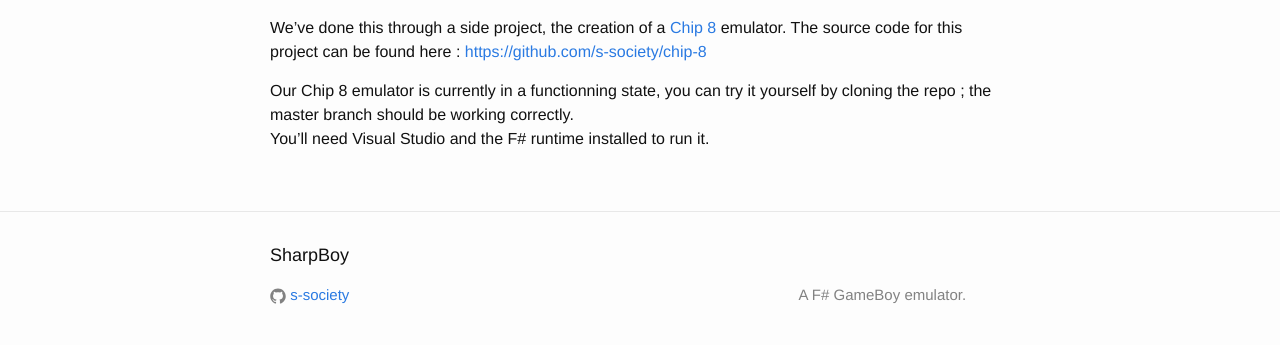
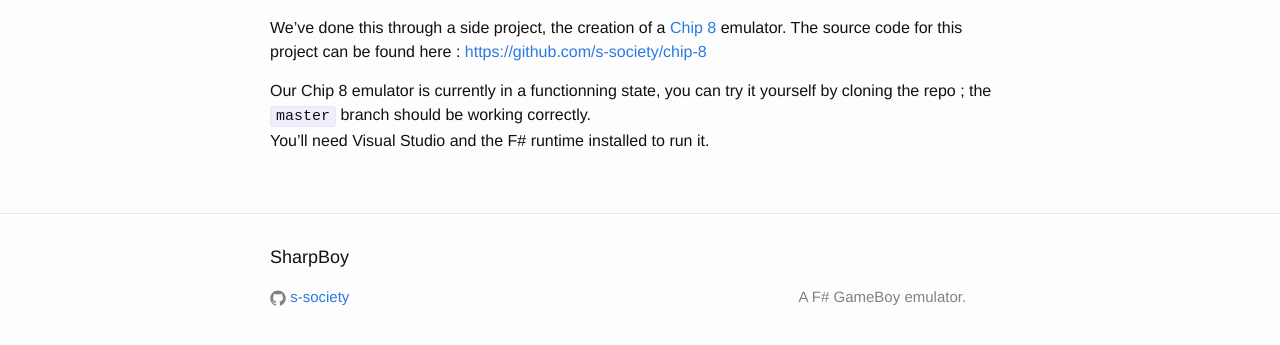
Before and after one commit to s-society/sharpboy, a Jekyll site: the page built from _posts/2016-11-05-update-on-whats-happening-right-now.md, in a window 1280 px wide. Shown: the part 223-568 px from the top of the page. Built offline with Jekyll 4.4.1, drawn with Linux system fonts in a browser that asks for light colours.

Commit message:
Code formatting

```diff
--- a/_posts/2016-11-05-update-on-whats-happening-right-now.md
+++ b/_posts/2016-11-05-update-on-whats-happening-right-now.md
@@ -12,5 +12,5 @@ We've done this through a side project, the creation of a
 this project can be found here : [https://github.com/s-society/chip-8](https://github.com/s-society/chip-8)
 
 Our Chip 8 emulator is currently in a functionning state, you can try it
-yourself by cloning the repo ; the master branch should be working correctly.
+yourself by cloning the repo ; the `master` branch should be working correctly.
 You'll need Visual Studio and the F# runtime installed to run it.
```
